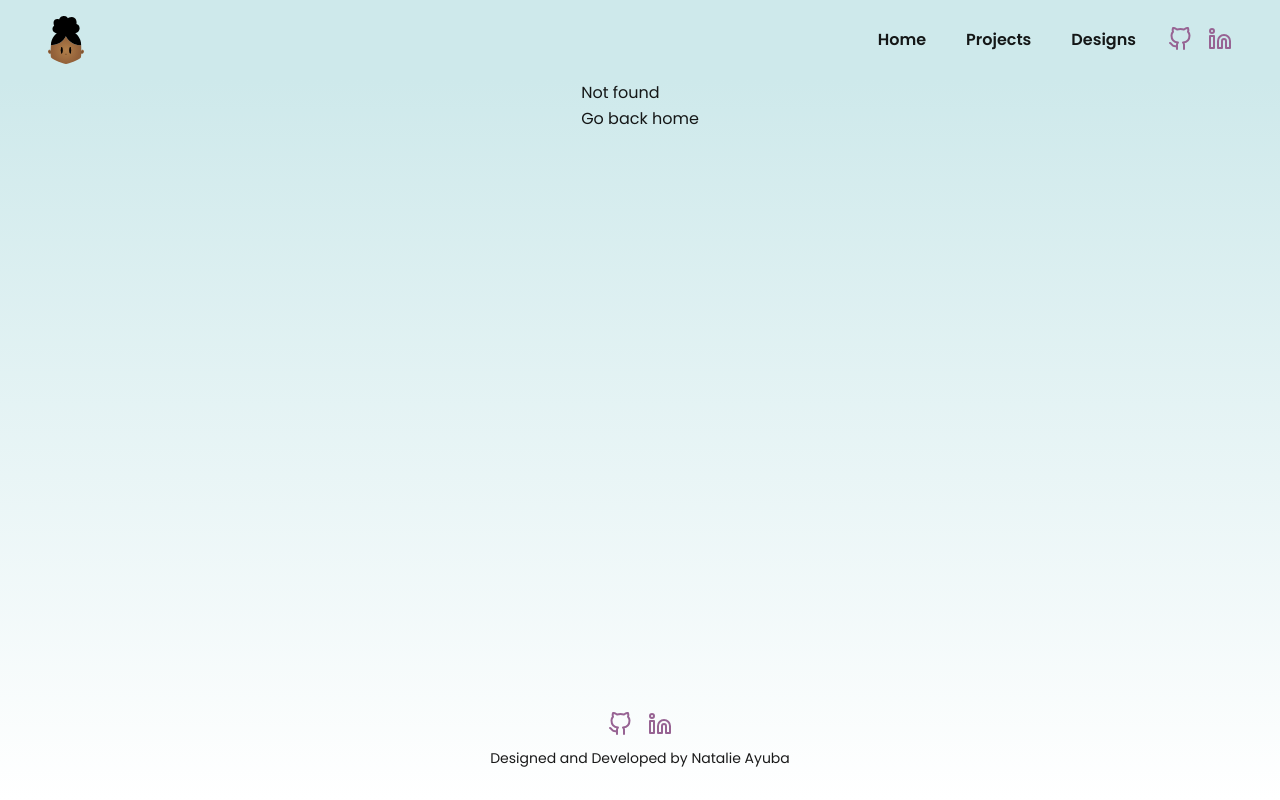
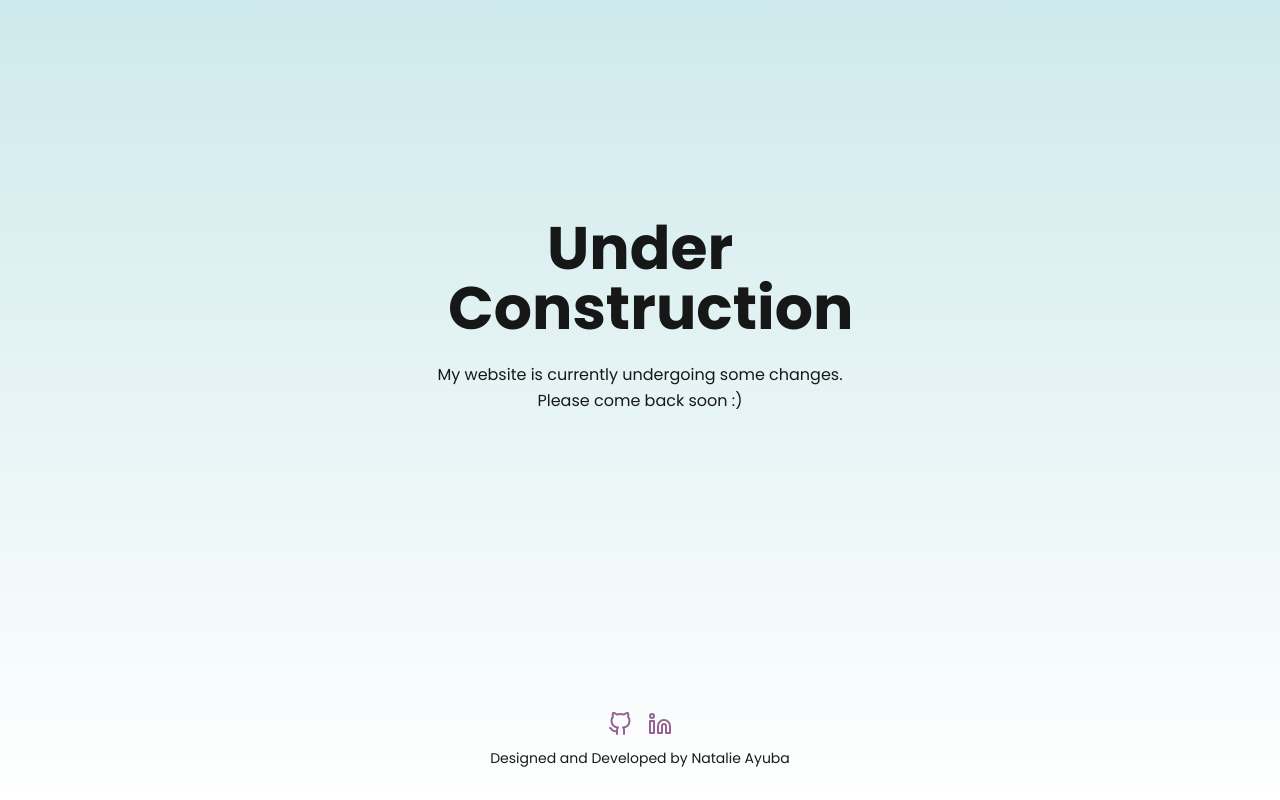
Before and after one commit to natalieayuba/natalieayuba.com, a Next.js app: page /under-construction in a window 1280 px wide. Before the commit this address had no page. Built offline with nearby package versions, Linux system fonts and the light colour scheme.

Commit message:
Under construction

```diff
--- /dev/null
+++ b/app/under-construction/page.tsx
@@ -0,0 +1,15 @@
+import PageLayout from '@/components/PageLayout';
+
+const UnderConstruction = () => {
+  return (
+    <PageLayout hideHeader fullHeight>
+      <div className='my-auto flex flex-col items-center text-center'>
+        <h1 className='font-bold text-6xl mb-6 max-w-sm'>Under Construction</h1>
+        <p>My website is currently undergoing some changes.</p>
+        <p>Please come back soon :)</p>
+      </div>
+    </PageLayout>
+  );
+};
+
+export default UnderConstruction;
--- a/components/PageLayout.tsx
+++ b/components/PageLayout.tsx
@@ -1,13 +1,23 @@
 import { headerHeight } from '@/config';
 import Footer from './Footer';
 
-const PageLayout = ({ children }: Readonly<{ children: React.ReactNode }>) => {
+const PageLayout = ({
+  children,
+  hideHeader,
+  fullHeight
+}: {
+  children: React.ReactNode;
+  hideHeader?: boolean;
+  fullHeight?: boolean;
+}) => {
   return (
     <div
       className='bg-gradient-to-b from-blue to-white flex flex-col justify-between items-center'
-      style={{ minHeight: `calc(100vh - ${headerHeight}` }}
+      style={{
+        minHeight: hideHeader ? '100vh' : `calc(100vh - ${headerHeight}`,
+      }}
     >
-      <main className='max-w-[1200px] margin transition-all duration-300'>
+      <main className={`max-w-[1200px] margin transition-all duration-300 ${fullHeight ? 'flex-1 flex' : ''}`}>
         {children}
       </main>
       <Footer />
--- a/next.config.mjs
+++ b/next.config.mjs
@@ -1,4 +1,12 @@
 /** @type {import('next').NextConfig} */
-const nextConfig = {};
+const nextConfig = {
+  redirects() {
+    return [
+      process.env.UNDER_CONSTRUCTION === "1"
+        ? { source: "/((?!under-construction).*)", destination: "/under-construction", permanent: false }
+        : null,
+    ].filter(Boolean);
+  }
+};
 
 export default nextConfig;
```
Also changed, not shown: 1 other file (tests, documents, lock files or other folders).
